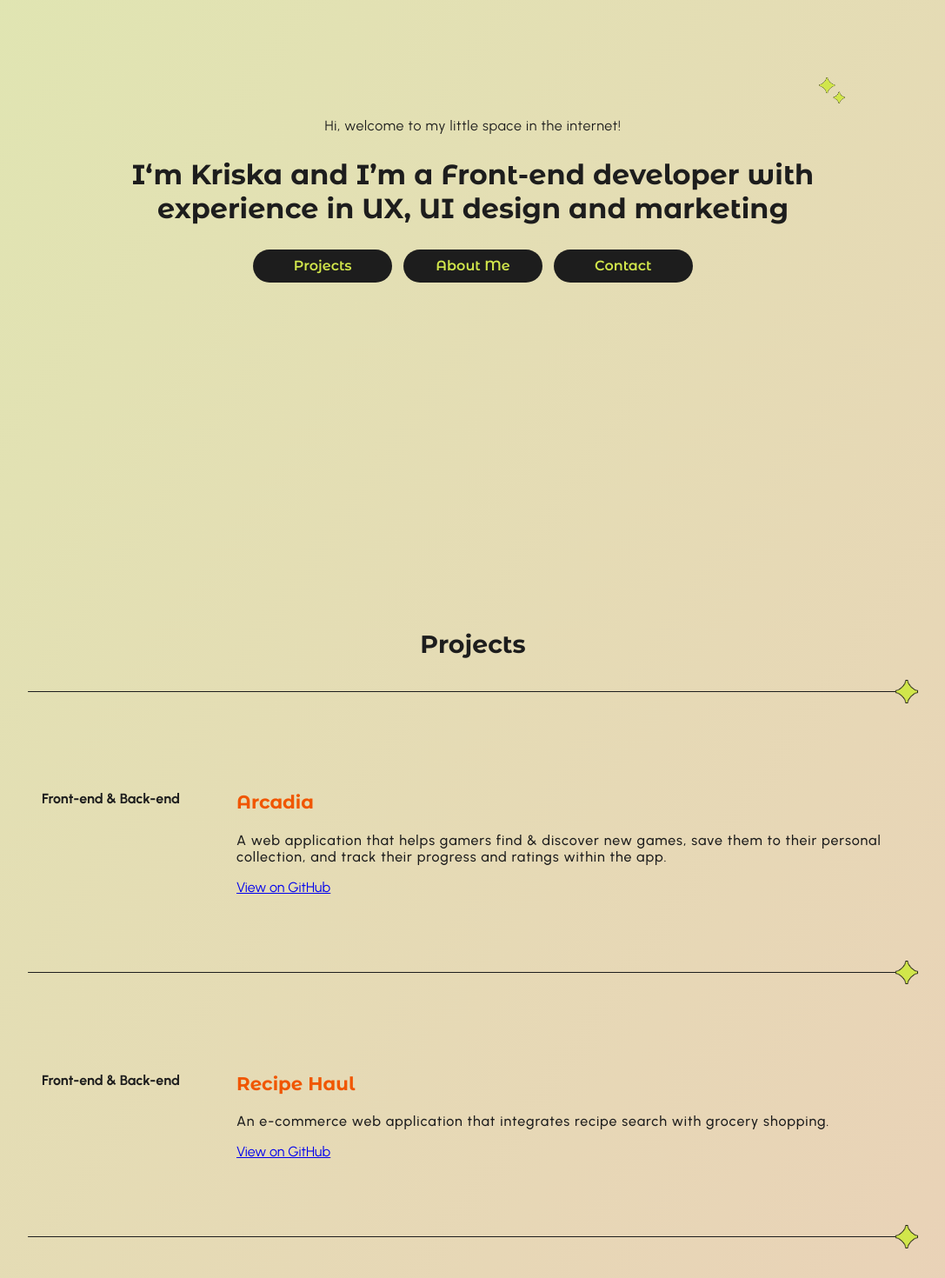
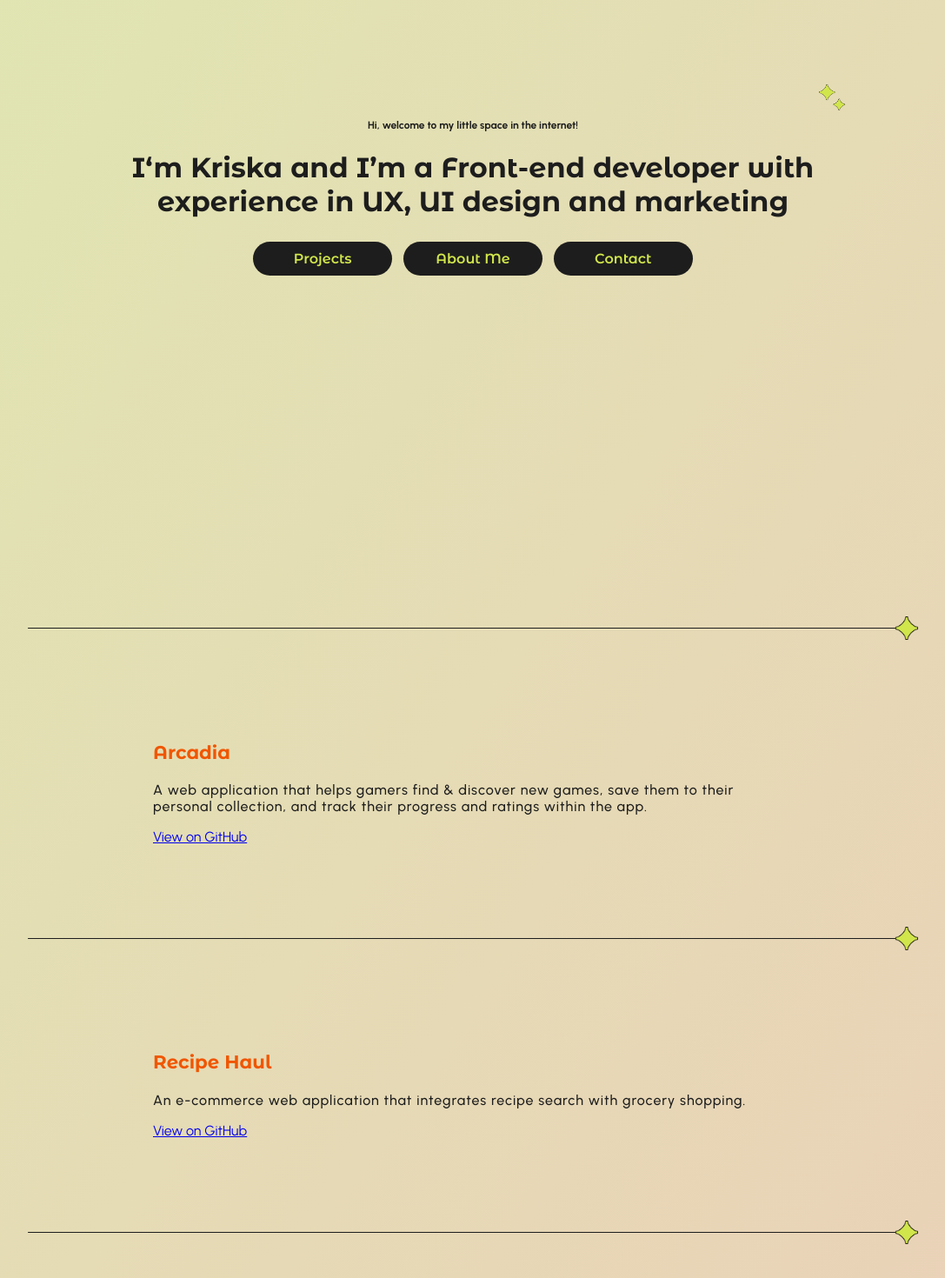
Before and after one commit to krdlange/kdl-portfolio, a React (Create React App) app: page / in a window 1280 px wide. Shown: the part 180-1650 px from the top of the page at 87% size, without its empty margins (96-1183 px from the left). Built offline with nearby package versions, Linux system fonts and the light colour scheme.

Commit message:
updated layout

```diff
--- a/src/App.css
+++ b/src/App.css
@@ -31,12 +31,8 @@ h4 {
 }
 
 h5 {
-  font-size: 1rem;
+  font-size: 0.75rem;
   color: #1d1d1d;
-  font-weight: 400;
-  line-height: 19px;
-  text-align: center;
-  letter-spacing: 0.04em;
 }
 
 p,
--- a/src/App.js
+++ b/src/App.js
@@ -20,6 +20,7 @@ function App() {
 
   const Container = styled.div`
     display: flex;
+    max-width: 1920px;
     flex-direction: column;
     width: 100%;
     margin: 0 auto;
--- a/src/components/Contact/Contact.js
+++ b/src/components/Contact/Contact.js
@@ -22,7 +22,6 @@ export default function Contact() {
     max-width: 100%;
     justify-content: center;
     display: flex;
-    // margin-bottom: 32px;
   `;
 
   const Img = styled.img.attrs({
--- a/src/components/Projects/Projects.js
+++ b/src/components/Projects/Projects.js
@@ -1,13 +1,12 @@
 import React from "react";
 import lineImg from "./line.png";
 import styled from "styled-components";
+import { device } from "../Device";
 
 export default function Projects() {
   const Container = styled.div`
     display: flex;
     flex-direction: column;
-    justify-content: center;
-    align-items: center;
     min-height: 100vh;
     padding-top: 50px;
   `;
@@ -20,10 +19,7 @@ export default function Projects() {
   const ImgContainer = styled.div`
     max-width: 100%;
     justify-content: center;
-    align-items: center;
     display: flex;
-    flex-wrap: wrap;
-    margin: 0 0px 4px 0px;
   `;
 
   const Img = styled.img.attrs({
@@ -34,36 +30,57 @@ export default function Projects() {
   }`;
 
   const ProjectContainer = styled.div`
-    display: flex;
-    width: 80%;
-    margin: auto;
+  max-width: 100%;
+  justify-content: center;
+  display: flex;
+  width: 60%;
+  margin: auto;
+  flex-direction: column;
+
+  @media ${device.tablet} {
+    flex-direction: row;
+  }
   `;
 
   const Role = styled.div`
     margin: 16px;
-    width: 20%;
+    width: 100%;
+    display: none;
+
+    @media ${device.tablet} {
+      width: 20%;
+    }
   `;
 
   const Project = styled.div`
     margin: 16px;
     width: 80%;
+    @media ${device.tablet} {
+      width: 100%;
+    }
   `;
 
   const GitLink = styled.a`
     text-decoration: underline;
+
+    @media ${device.tablet} {
+      width: 100%;
+    }
   `;
 
   return (
     <div>
       <Container>
+
         <Divider>
           <ImgContainer>
-          <h2>Projects</h2>
+            {/* <h2>Projects</h2> */}
             <Img></Img>
           </ImgContainer>
         </Divider>
 
         <ProjectContainer>
+
           <Role>
             <h4>Front-end & Back-end</h4>
           </Role>
@@ -85,9 +102,13 @@ export default function Projects() {
               </a>
             </GitLink>
           </Project>
+
         </ProjectContainer>
+
         <Divider>
-          <Img></Img>
+          <ImgContainer>
+            <Img></Img>
+          </ImgContainer>
         </Divider>
 
         <ProjectContainer>
@@ -112,9 +133,13 @@ export default function Projects() {
             </GitLink>
           </Project>
         </ProjectContainer>
+
         <Divider>
-          <Img></Img>
+          <ImgContainer>
+            <Img></Img>
+          </ImgContainer>
         </Divider>
+
       </Container>
     </div>
   );
```
